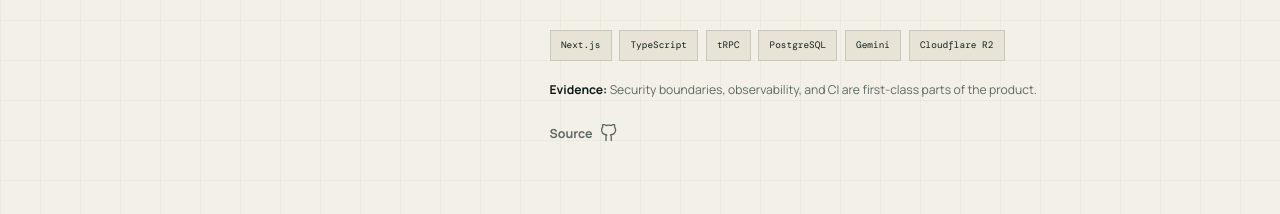
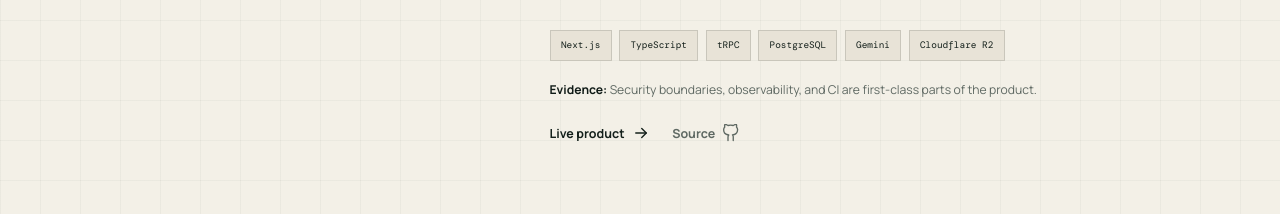
Before and after one commit to guvvalakarthik/karthik-portfolio, a React (Vite) app: page / in a window 1280 px wide. Shown: the part 1900-2114 px from the top of the page. Built offline with nearby package versions, Linux system fonts and the light colour scheme.

Commit message:
Add CareerPilot and Vidhya Vedha deployments

```diff
--- a/public/resume.html
+++ b/public/resume.html
@@ -274,6 +274,7 @@
           <div class="project-title">
             <strong>CareerPilot AI</strong>
             <span>| Next.js, TypeScript, PostgreSQL, pgvector, Gemini</span>
+            <a href="https://careerpilot-ai-henna-six.vercel.app/">Live</a>
             <a href="https://github.com/guvvalakarthik/careerpilot-ai">GitHub</a>
           </div>
           <time>2026</time>
@@ -321,6 +322,7 @@
           <div class="project-title">
             <strong>Vidhya Vedha</strong>
             <span>| React, Express, MongoDB</span>
+            <a href="https://vidhyavedhaproject.vercel.app/">Live</a>
             <a href="https://github.com/guvvalakarthik/vidhyavedhaproject">GitHub</a>
           </div>
           <time>2025-2026</time>
--- a/src/data.ts
+++ b/src/data.ts
@@ -42,6 +42,7 @@
     stack: ["Next.js", "TypeScript", "tRPC", "PostgreSQL", "Gemini", "Cloudflare R2"],
     proof: "Security boundaries, observability, and CI are first-class parts of the product.",
     github: "https://github.com/guvvalakarthik/careerpilot-ai",
+    live: "https://careerpilot-ai-henna-six.vercel.app/",
     featured: true,
     tone: "lime",
   },
@@ -120,6 +121,7 @@
     stack: ["React", "Node.js", "Express", "MongoDB", "Vitest", "REST APIs"],
     proof: "The rebuild prioritizes task completion, authorization, and clear service boundaries.",
     github: "https://github.com/guvvalakarthik/vidhyavedhaproject",
+    live: "https://vidhyavedhaproject.vercel.app/",
     tone: "amber",
   },
 ];
```
Also changed, not shown: 2 other files (tests, documents, lock files or other folders).
